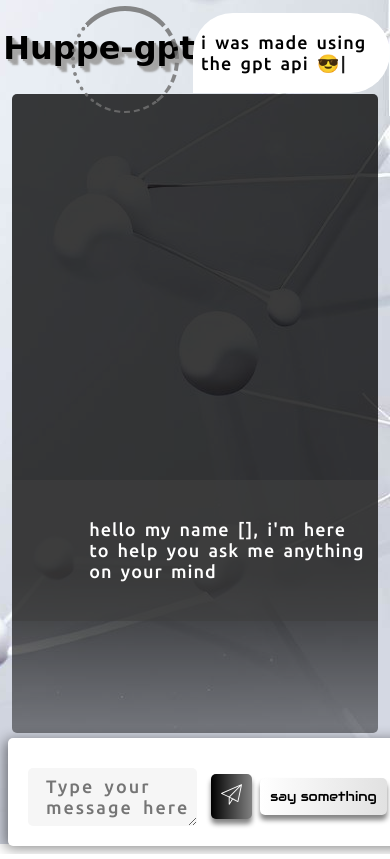
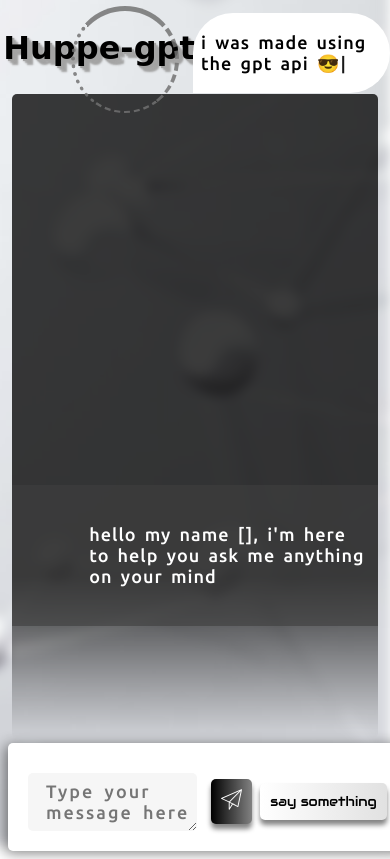
Before and after one commit to adam9200394/gptbot, a plain HTML site: page index.html in a window 390 px wide. Shown: the top 859 px of the page. Drawn offline with nearby package versions, Linux system fonts and the light colour scheme; grey boxes are pictures that could not be loaded; a web font is replaced by a local one.

Commit message:
css fixes

```diff
--- a/index.html
+++ b/index.html
@@ -158,7 +158,9 @@
 
 
         @media (max-width: 1000px) {
-
+            p {
+                font-size: 3rems;
+            }
             .content-container {
                 flex-direction: column-reverse;
             }
@@ -360,7 +362,7 @@
             }
             .bacground-video {
                 z-index: -1000;
-
+                filter: blur(6px) saturate(0.5);
                 position: fixed;
                 right: 0;
                 bottom: 0;
@@ -702,9 +704,9 @@
 		`;
 
 		const messagesContainerStyle = `
-            height: ${window.innerHeight - 205 }px;
+            height: ${window.innerHeight - 200 }px;
             /* background-color: rgba(0, 0, 0, 0.85); */
-            background-image: linear-gradient(rgb(0 0 0 / 77%) 0%, rgb(0 0 0 / 77%)25%,rgb(0 0 0 / 77%) 50%, rgb(0 0 0 / 77%)75%, rgb(0 0 0 / 44%) 100%);
+            background-image: linear-gradient(rgba(0, 0, 0, 0.77) 0%, rgba(0, 0, 0, 0.77) 25%, rgba(0, 0, 0, 0.77) 50%, rgba(0, 0, 0, 0.77) 75%, rgb(220 1 1 / 0%) 100%);
 }
 
 
```
Also changed, not shown: gearhead.jpg (added), lorem-bg.jpg (added).
